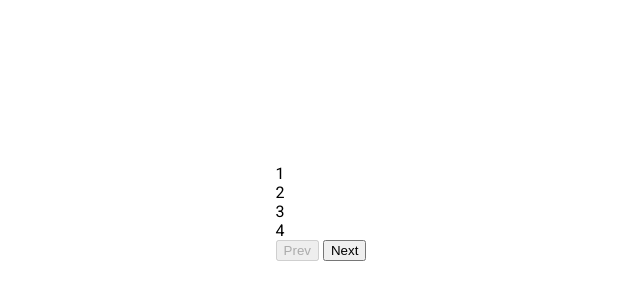
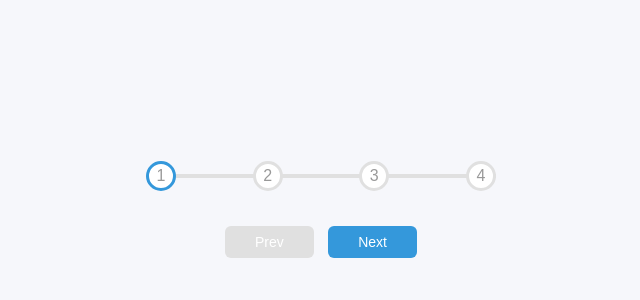
Before and after one commit to guilchaves/practice_components, a plain HTML site: page progress_steps/index.html in a window 1280 px wide. Shown: the part 188-488 px from the top of the page, without its empty margins (319-959 px from the left). Drawn offline with Linux system fonts and the light colour scheme; a web font is replaced by a local one.

Commit message:
Style(ui): style added to buttons, numbers and progress bar;

```diff
--- a/progress_steps/style.css
+++ b/progress_steps/style.css
@@ -1,4 +1,9 @@
-@import url('https://fonts.googleapis.com/css2?family=Roboto:wght@400;700&display=swap');
+@import url('https://fonts.googleapis.com/css?family=Muli&display=swap');
+
+:root {
+  --line-border-fill: #3498db;
+  --line-border-empty: #e0e0e0;
+}
 
 * {
   box-sizing: border-box;
@@ -7,11 +12,90 @@
 
 body {
   align-items: center;
+  background-color: #f6f7fb;
   display: flex;
-  flex-direction: column;
-  font-family: 'Roboto', sans-serif;
+  font-family: 'Muli', sans-serif;
   height: 100vh;
   justify-content: center;
   margin: 0;
   overflow: hidden;
 }
+
+.container {
+  text-align: center;
+}
+
+.progress-container {
+  display: flex;
+  justify-content: space-between;
+  margin-bottom: 30px;
+  max-width: 100%;
+  position: relative;
+  width: 350px;
+}
+
+.progress-container::before {
+  background-color: var(--line-border-empty);
+  content: '';
+  height: 4px;
+  left: 0;
+  position: absolute;
+  top: 50%;
+  transform: translateY(-50%);
+  width: 100%;
+  z-index: -1;
+}
+
+.progress {
+  background-color: var(--line-border-fill);
+  height: 4px;
+  left: 0;
+  position: absolute;
+  top: 50%;
+  transform: translateY(-50%);
+  transition: 0.4s ease;
+  width: 0%;
+  z-index: -1;
+}
+
+.circle {
+  background-color: #fff;
+  border-radius: 50%;
+  color: #999;
+  height: 30px;
+  width: 30px;
+  display: flex;
+  align-items: center;
+  justify-content: center;
+  border: 3px solid var(--line-border-empty);
+  transition: 0.4s ease;
+}
+
+.circle.active {
+  border-color: var(--line-border-fill);
+}
+
+.btn {
+  background-color: var(--line-border-fill);
+  color: #fff;
+  border: 0;
+  border-radius: 6px;
+  cursor: pointer;
+  font-family: inherit;
+  padding: 8px 30px;
+  margin: 5px;
+  font-size: 14px;
+}
+
+.btn:active {
+  transform: scale(0.98);
+}
+
+.btn:focus {
+  outline: 0;
+}
+
+.btn:disabled {
+  background-color: var(--line-border-empty);
+  cursor: not-allowed;
+}
```
